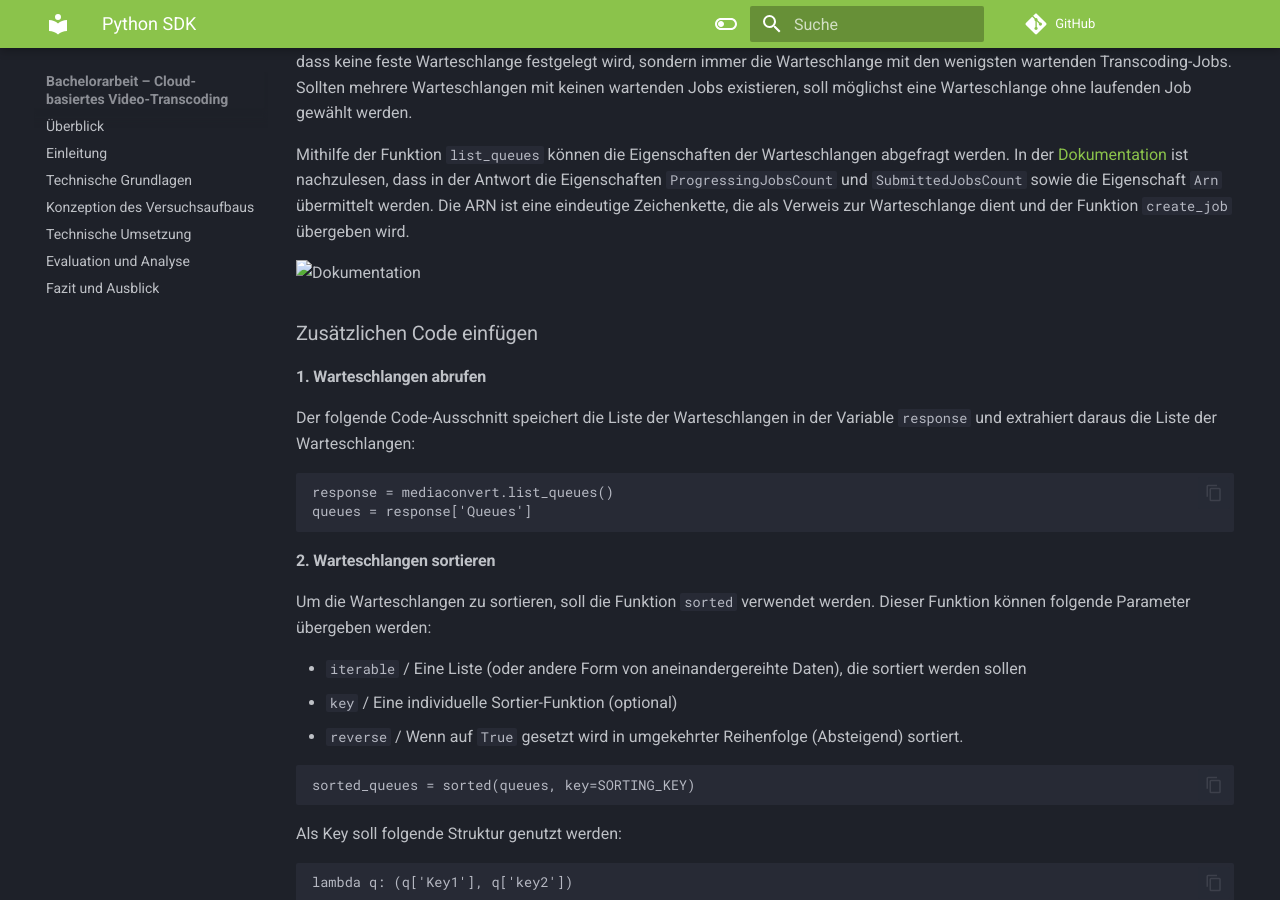
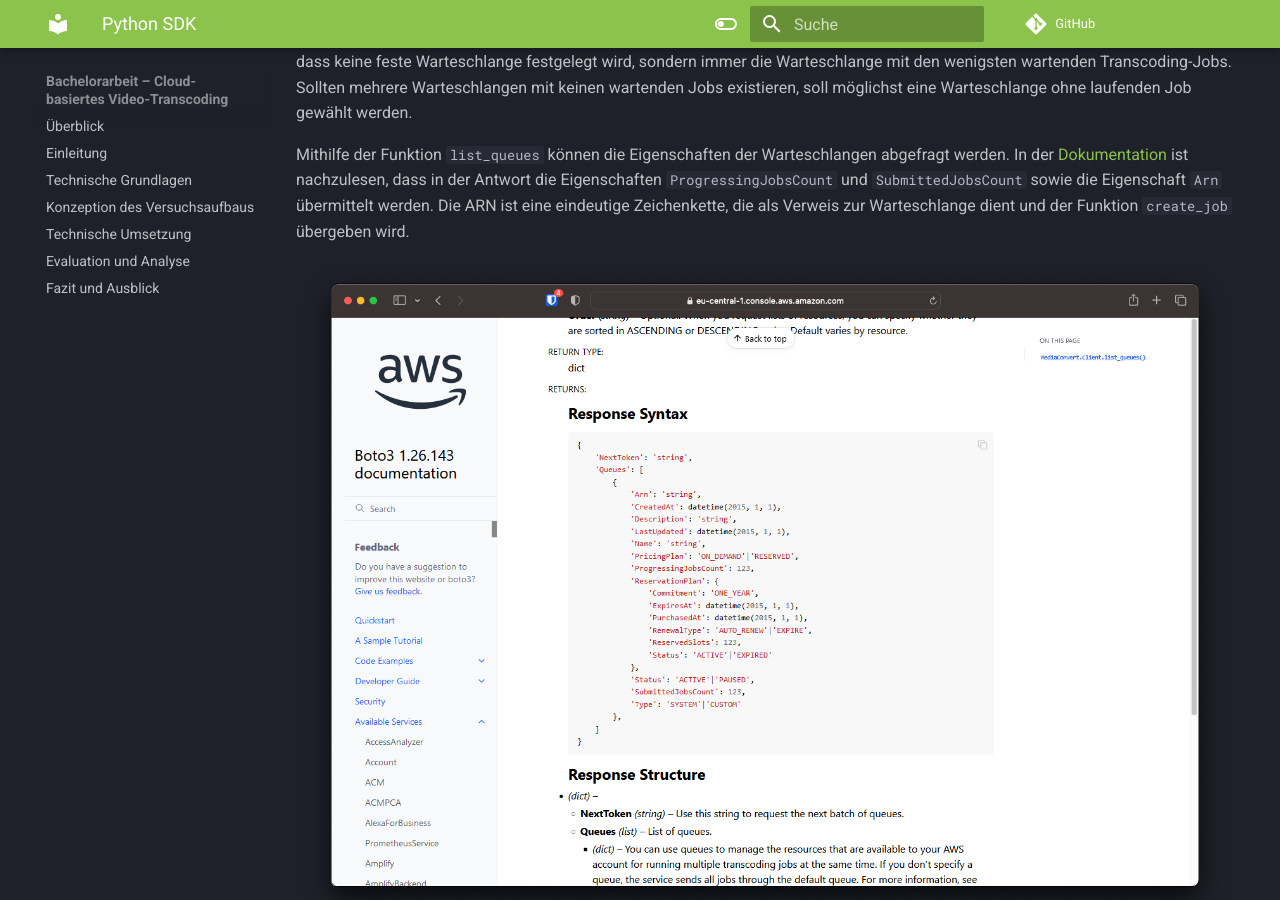
Before and after one commit to LimaLima2670/AWSPraktikumThesis, an MkDocs documentation site: the page built from docs/Versuch5/03-python_sdk.md, in a window 1280 px wide and 900 px high, scrolled down 649 px. Built offline with MkDocs 1.6.1 and Material for MkDocs 9.7.7, drawn with Linux system fonts in a browser that asks for light colours; comment, search, counter and statistics services are not loaded.

Commit message:
Update 03-python_sdk.md

```diff
--- a/docs/Versuch5/03-python_sdk.md
+++ b/docs/Versuch5/03-python_sdk.md
@@ -32,7 +32,7 @@ Im ersten Schritt soll die Lambda-Funktion automatisch die optimale Warteschlang
 
 Mithilfe der Funktion `list_queues` können die Eigenschaften der Warteschlangen abgefragt werden. In der [Dokumentation](https://boto3.amazonaws.com/v1/documentation/api/latest/reference/services/mediaconvert/client/list_queues.html) ist nachzulesen, dass in der Antwort die Eigenschaften `ProgressingJobsCount` und `SubmittedJobsCount` sowie die Eigenschaft `Arn` übermittelt werden. Die ARN ist eine eindeutige Zeichenkette, die als Verweis zur Warteschlange dient und der Funktion `create_job` übergeben wird.
 
-![Dokumentation](../../assets/Versuch5/documentation.png)
+![Dokumentation](../assets/documentation.png)
 
 ### Zusätzlichen Code einfügen
 
@@ -161,7 +161,7 @@ Der Name des Buckets sowie der Key der Datei muss individuell abgeändert werden
 </div>
 
 
-![Dokumentation](../../assets/Versuch5/test_event.png)
+![Dokumentation](../assets/test_event.png)
 
 Ist das Testereignis erstellt, kann es über den Test-Button ausgelöst werden.
 
```
